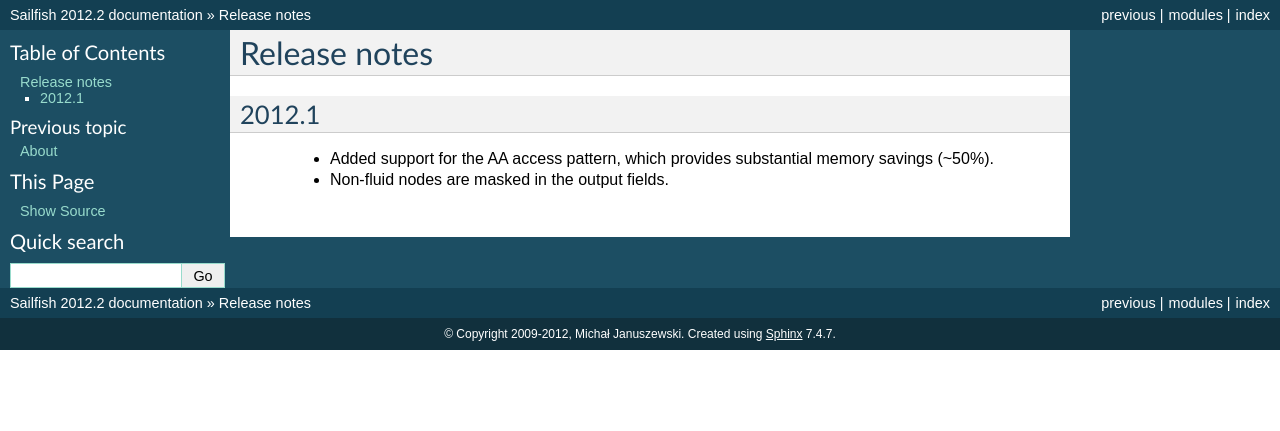
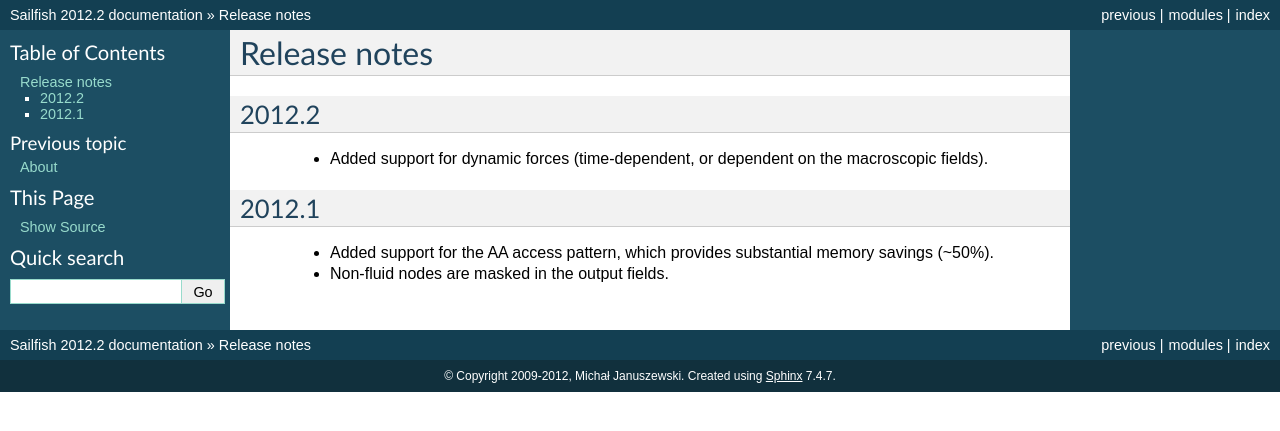
Before and after one commit to sailfish-team/sailfish, a Sphinx documentation site: the page built from doc/release.rst, in a window 1280 px wide. Shown: the top 431 px of the page. Built offline with Sphinx 7.4.7, drawn with Linux system fonts in a browser that asks for light colours; formulas are drawn with MathJax 3.

Commit message:
Add release notes for 2012.2.

```diff
--- a/doc/release.rst
+++ b/doc/release.rst
@@ -1,5 +1,9 @@
 Release notes
 =============
+
+2012.2
+""""""
+ * Added support for dynamic forces (time-dependent, or dependent on the macroscopic fields).
 
 2012.1
 """"""
```
